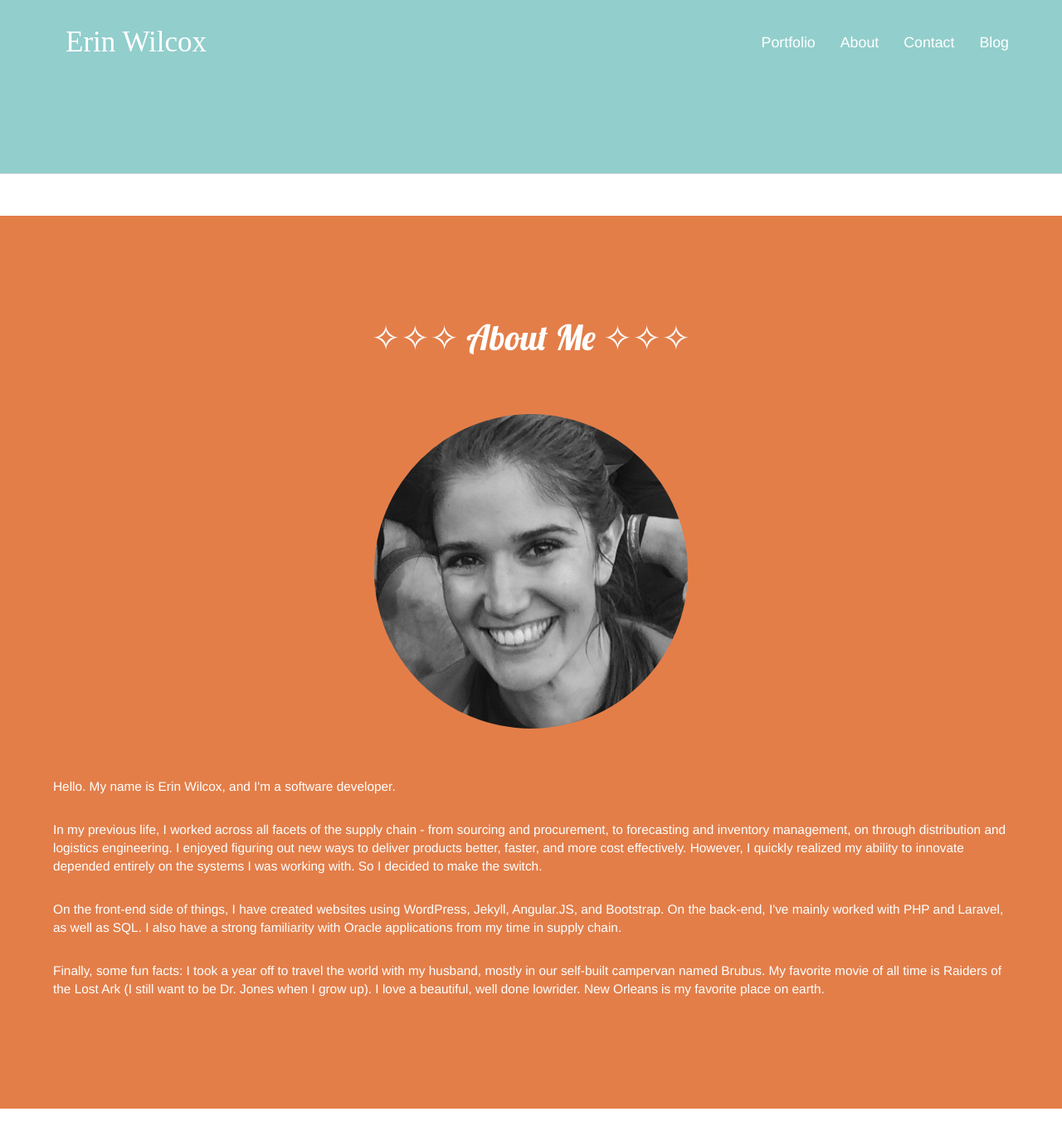
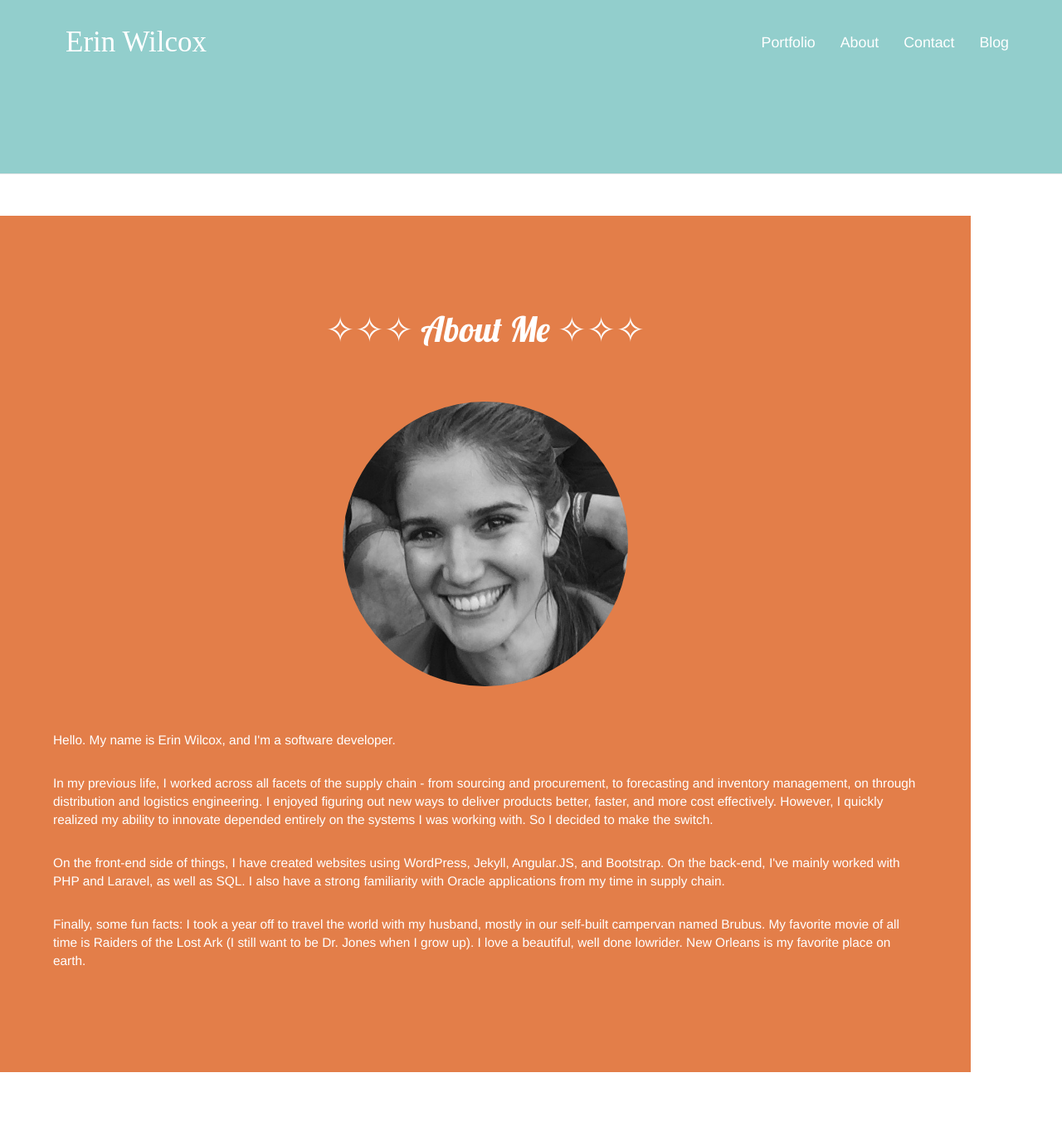
Before and after one commit to brookin8/brookin8.github.io, a Jekyll site: the page built from index.html, in a window 1280 px wide and 1400 px high, scrolled down 439 px. Shown: the top 1375 px of the window at 83% size. Built offline with Jekyll 4.4.1, drawn with Linux system fonts in a browser that asks for light colours; nearby versions of some CDN libraries; some web fonts are replaced.

Commit message:
Formatting body container

```diff
--- a/_includes/header.html
+++ b/_includes/header.html
@@ -22,7 +22,7 @@
     <!-- Placeholder for adding custom CSS-->
     <style>
 
-    .container {
+    #page-top.container {
       width:100%;
       margin-left:auto;
       margin-right:auto;
```
